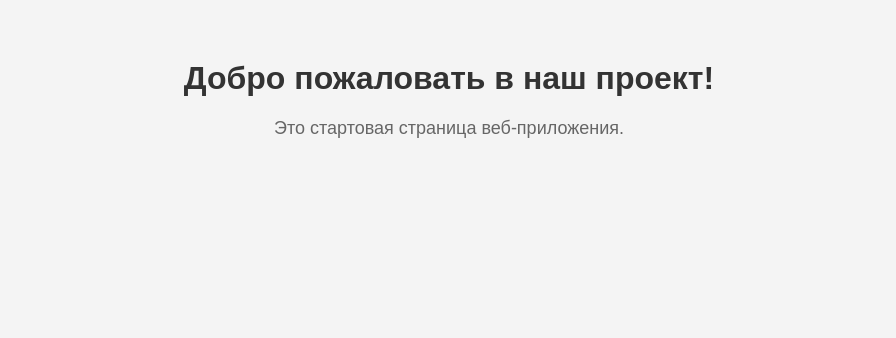
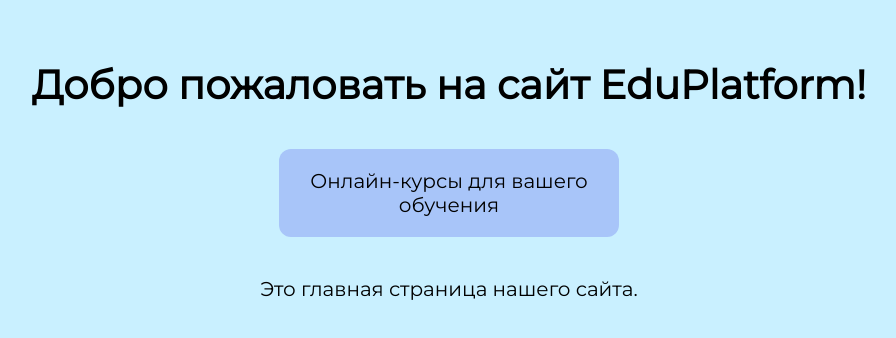
Before and after one commit to Nadezhda-Dorozhko/-EduPlatform-, a website: page index.html in a window 1280 px wide. Shown: the whole page, without its empty margins (191-1087 px from the left). Drawn offline with Linux system fonts and the light colour scheme.

Commit message:
Initial commit: project structure

```diff
--- a/css/style.css
+++ b/css/style.css
@@ -1,21 +1,31 @@
 /* Сброс отступов */
 body {
-margin: 0;
-padding: 0;
-font-family: Arial, sans-serif;
-background-color: #f4f4f4;
+  margin: 0;
+  padding: 0;
+  font-family: 'Montserrat', sans-serif;
+  background-color: #c9f0ff;
+  color: #000000;
+  font-size: 20px;
 }
 
 /* Заголовок */
 h1 {
-text-align: center;
-color: #333;
-margin-top: 60px;
+  text-align: center;
+  margin-top: 60px;
 }
 
 /* Абзац */
 p {
-text-align: center;
-font-size: 18px;
-color: #666;
+  text-align: center;
 }
+
+/* Блок из Figma */
+.block {
+  background-color: #a8c5f9;
+  padding: 20px;
+  border-radius: 12px;
+  width: 300px;
+  margin: 40px auto;
+  text-align: center;
+}
+/* image 10 */
--- /dev/null
+++ b/design/figma-link.txt
@@ -0,0 +1 @@
+https://www.figma.com/design/Gr9FdClTxIT3ZWkjNfYLqe/Untitled?node-id=0-1&p=f&t=aa9fyFkr0iwz07jN-0
--- a/index.html
+++ b/index.html
@@ -1,15 +1,27 @@
-<!DOCTYPE html>
+<!doctype html>
 <html lang="ru">
-<head>
-    <meta charset="UTF-8">
-    <meta name="viewport" content="width=device-width, initial-scale=1.0">
-    <title>Название вашего проекта</title>
-    <link rel="stylesheet" href="css/style.css">
-</head>
-<body>
-    <h1>Добро пожаловать в наш проект!</h1>
-    <p>Это стартовая страница веб-приложения.</p>
+  <head>
+    <meta charset="UTF-8" />
+    <meta name="viewport" content="width=device-width, initial-scale=1.0" />
+    <title>EduPlatform</title>
+
+    <!-- Шрифт Montserrat -->
+    <link
+      href="https://fonts.googleapis.com/css2?family=Montserrat&display=swap"
+      rel="stylesheet"
+    />
+
+    <!-- Подключение CSS -->
+    <link rel="stylesheet" href="css/style.css" />
+  </head>
+  <body>
+    <h1>Добро пожаловать на сайт EduPlatform!</h1>
+
+    <!-- Блок из Figma -->
+    <div class="block">Онлайн-курсы для вашего обучения</div>
+
+    <p>Это главная страница нашего сайта.</p>
 
     <script src="js/script.js"></script>
-</body>
+  </body>
 </html>
```
Also changed, not shown: package.json (added, +27 -0 lines), css/README.md (added), 2 other files.
